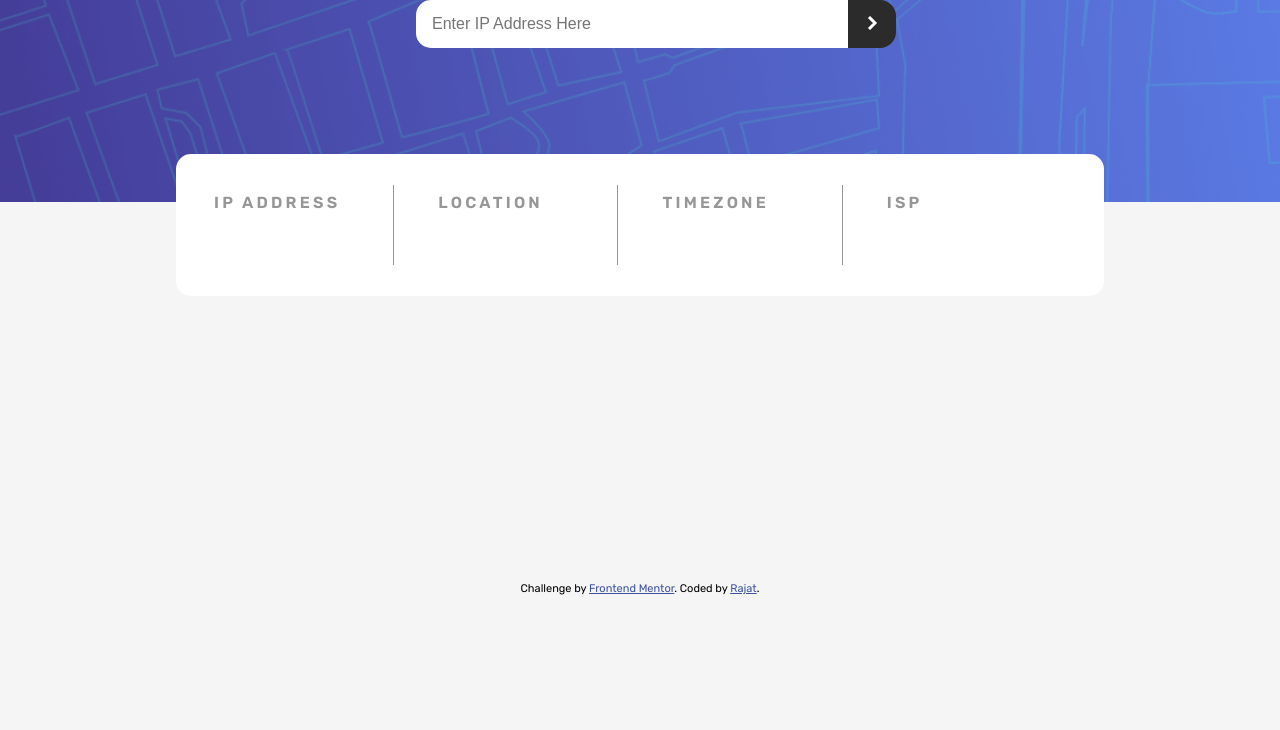
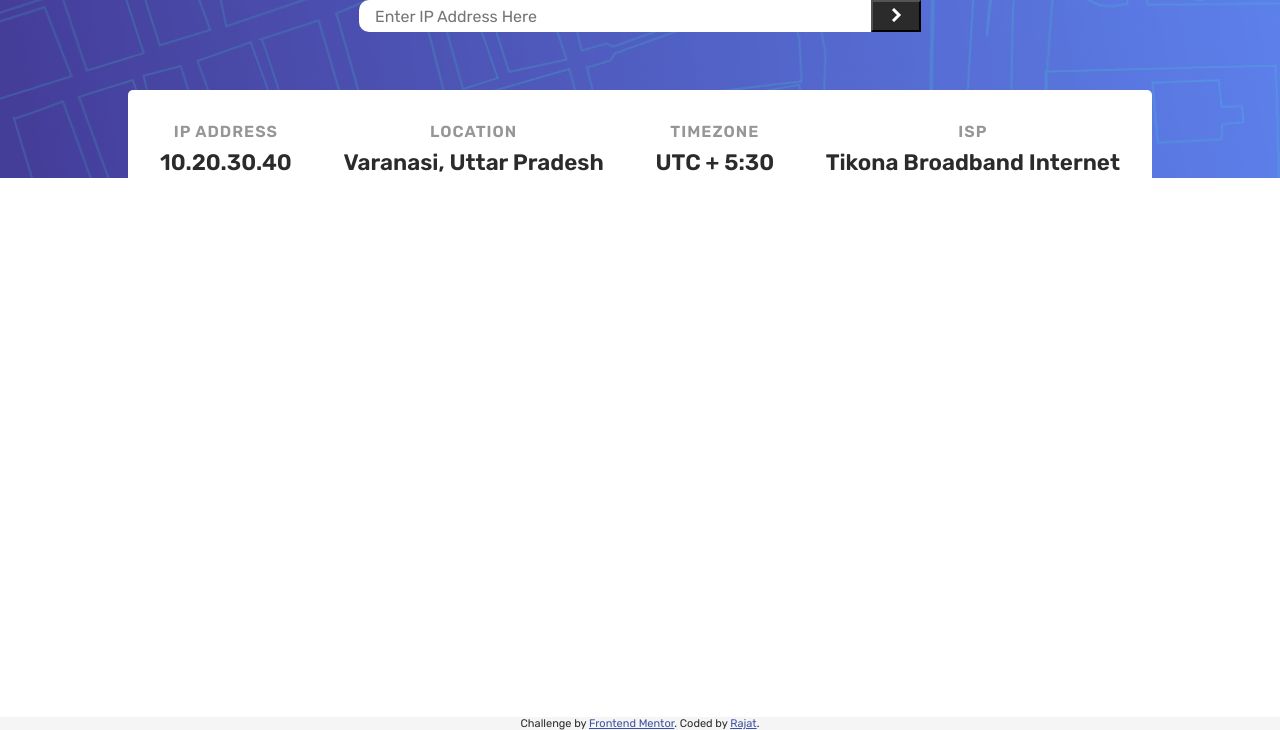
Before and after one commit to rajat-srivas/FEM-IP-Tracker, a plain HTML site: page index.html in a window 1280 px wide. Shown: the part 70-800 px from the top of the page. Drawn offline with nearby package versions, Linux system fonts and the light colour scheme; no server answers.

Commit message:
Changed css file

```diff
--- a/index.html
+++ b/index.html
@@ -7,7 +7,7 @@
     <!-- displays site properly based on user's device -->
 
     <link rel="icon" type="image/png" sizes="32x32" href="./images/favicon-32x32.png">
-    <link rel="stylesheet" href="./scss/style.css">
+    <link rel="stylesheet" href="./scss/style2.css">
     <link rel="stylesheet" href="https://unpkg.com/leaflet@1.7.1/dist/leaflet.css" integrity="sha512-xodZBNTC5n17Xt2atTPuE1HxjVMSvLVW9ocqUKLsCC5CXdbqCmblAshOMAS6/keqq/sMZMZ19scR4PsZChSR7A==" crossorigin="" />
     <script src="https://unpkg.com/leaflet@1.7.1/dist/leaflet.js" integrity="sha512-XQoYMqMTK8LvdxXYG3nZ448hOEQiglfqkJs1NOQV44cWnUrBc8PkAOcXy20w0vlaXaVUearIOBhiXZ5V3ynxwA==" crossorigin=""></script>
     <title>IP Address Tracker</title>
@@ -39,19 +39,19 @@
         <div class="details">
             <div class="result details__ip">
                 <span class="heading">IP Address</span>
-                <span id="ipValue" class="value"></span>
+                <span id="ipValue" class="value">10.20.30.40</span>
             </div>
             <div class="result details__location">
                 <span class="heading">Location</span>
-                <span id="location" class="value"></span>
+                <span id="location" class="value">Varanasi, Uttar Pradesh</span>
             </div>
             <div class="result details__time">
                 <span class="heading">Timezone</span>
-                <span id="time" class="value"></span>
+                <span id="time" class="value">UTC + 5:30</span>
             </div>
             <div class="result details__isp">
                 <span class="heading">ISP</span>
-                <span id="ispValue" class="value"></span>
+                <span id="ispValue" class="value">Tikona Broadband Internet</span>
             </div>
         </div>
         <div id="mapid">
--- /dev/null
+++ b/scss/style2.css
@@ -0,0 +1,143 @@
+@import url('https://fonts.googleapis.com/css2?family=Rubik:ital,wght@0,300;0,400;0,600;1,400;1,600&display=swap');
+html {}
+
+* {
+    margin: 0;
+    padding: 0;
+    box-sizing: border-box;
+    font-family: 'Rubik', sans-serif;
+}
+
+section {
+    width: 100vw;
+    height: 100vh;
+    display: flex;
+    align-items: center;
+    flex-direction: column;
+    position: relative;
+}
+
+.landing {
+    background: url(../images/pattern-bg.png);
+    background-repeat: no-repeat;
+    background-size: cover;
+    width: 100vw;
+    height: 32vh;
+    text-align: center;
+    padding: 1rem;
+}
+
+.landing span {
+    font-size: 2rem;
+}
+
+.landing__input {
+    display: flex;
+    justify-content: center;
+    padding: 1rem;
+}
+
+#ipText {
+    width: 80vw;
+    padding: 1rem;
+    height: .8rem;
+    border: none;
+    outline: none;
+    border-top-left-radius: 10px;
+    border-bottom-left-radius: 10px;
+}
+
+#getIpBtn {
+    background-color: hsl(0, 0%, 17%);
+    padding: .1rem;
+    width: 40px;
+}
+
+.details {
+    position: absolute;
+    z-index: 200;
+    background-color: white;
+    width: 70vw;
+    display: flex;
+    justify-content: space-between;
+    align-items: center;
+    top: 18%;
+    padding: 1rem;
+    flex-direction: column;
+    border-radius: 5px;
+}
+
+.result {
+    display: flex;
+    flex-direction: column;
+    justify-content: center;
+    align-items: center;
+    margin-bottom: .6rem;
+}
+
+.details__isp {
+    margin-bottom: 0;
+}
+
+.heading {
+    font-size: 1rem;
+    color: hsl(0, 0%, 59%);
+    font-weight: bold;
+    letter-spacing: 1px;
+    text-transform: uppercase;
+}
+
+.value {
+    color: hsl(0, 0%, 17%);
+    font-size: 1.4rem;
+    text-align: center;
+    font-weight: bold;
+}
+
+#mapid {
+    width: 100vw;
+    height: 70vh;
+    z-index: 1;
+}
+
+.attribution {
+    background-color: whitesmoke;
+    width: 100vw;
+    color: hsl(0, 0%, 17%);
+}
+
+@media screen and (min-width: 1000px) {
+    .landing span {
+        font-size: 2rem;
+    }
+    #ipText {
+        padding: 1rem;
+        font-size: 1rem;
+        width: 40vw;
+    }
+    #getIpBtn {
+        width: 50px;
+    }
+    .landing__input {
+        padding: 1rem;
+    }
+    .details {
+        padding: 2rem;
+        flex-direction: row;
+        width: 80vw;
+        top: 20%;
+    }
+    .heading {
+        font-size: 1rem;
+    }
+    .value {
+        font-size: 1.4rem;
+        margin-top: .5rem;
+    }
+    .result {
+        margin-bottom: 1.2rem;
+    }
+    .attribution {
+        font-size: .8rem;
+    }
+}
```
